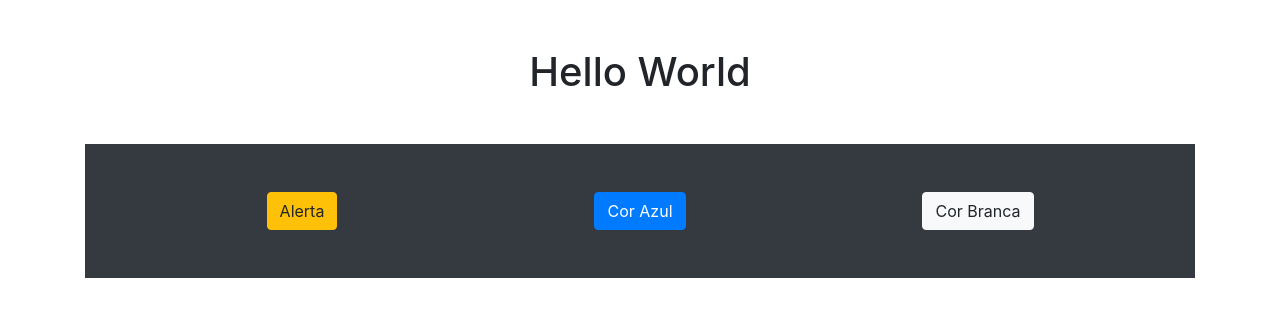
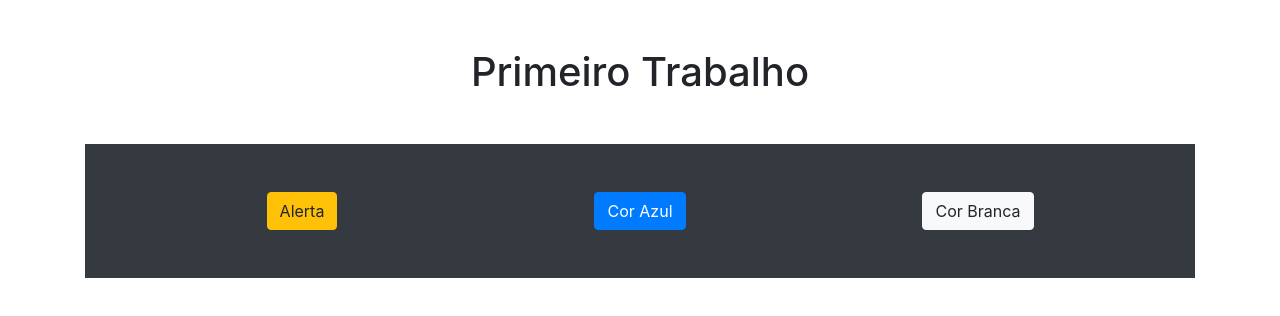
Before and after one commit to gabrielsantos8/TecEmergentes-Trabalho01-4P, a plain HTML site: page index.html in a window 1280 px wide. Drawn offline with nearby package versions, Linux system fonts and the light colour scheme.

Commit message:
Alterando h1 do index

```diff
--- a/index.html
+++ b/index.html
@@ -14,7 +14,7 @@
 <body id="body">
 
     <div class="container text-center">
-        <h1 class="pt-5">Hello World</h1>
+        <h1 class="pt-5">Primeiro Trabalho</h1>
 
         <div class="mt-5 d-flex justify-content-center p-5 bg-dark">
             <div class="col-4">
```
